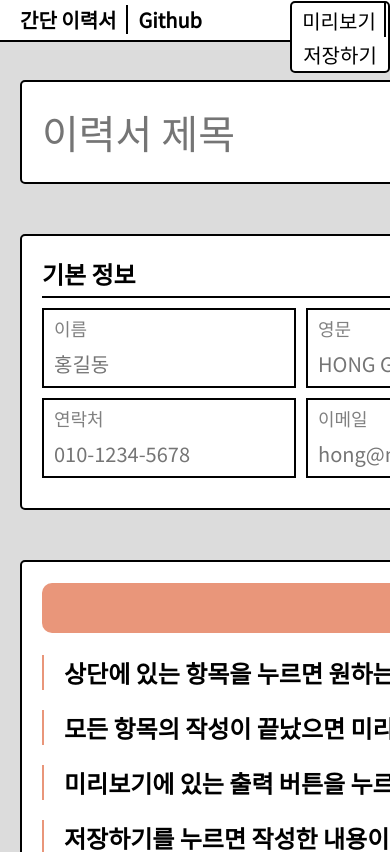
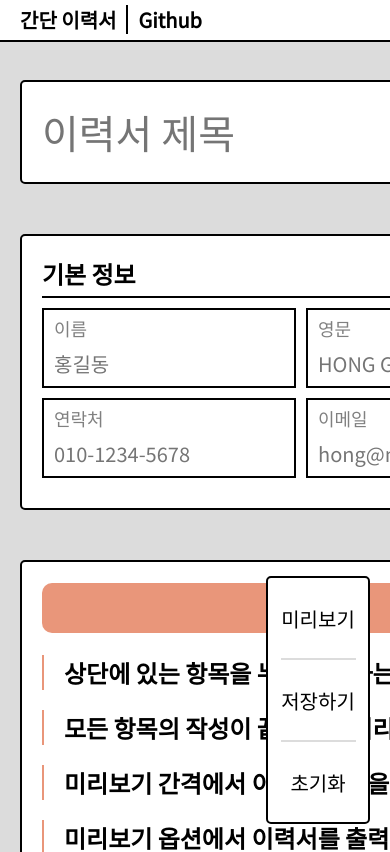
Before and after one commit to wnalsals123/Resume_Project, a React (Create React App) app in the folder resume/: page / in a window 390 px wide. Shown: the top 852 px of the page. Built offline with nearby package versions, Linux system fonts and the light colour scheme.

Commit message:
유효성 검사, 초기화, 모바일 대응

```diff
--- a/resume/src/App.css
+++ b/resume/src/App.css
@@ -87,6 +87,11 @@
   position: absolute;
   top: 5px;
   left: 20px;
+}
+
+.siteBanner b:hover {
+  color: #E9967A;
+  cursor: pointer;
 }
 
 .siteBanner a {
@@ -564,27 +569,13 @@ input:-webkit-autofill {
   width: 120px;
 }
 
-@media ( max-width: 1240px ) {
+@media ( max-width: 1500px ) {
   .ResumeCompleted {
-    top: 1px;
-    left: 290px;
-    margin: 0;
+    top: initial;
+    left: initial;
+    bottom: 0;
+    right: 0;
+    margin: 0 20px 20px 0;
     z-index: 9999;
   }
-
-  .ResumeCompleted button {
-    display: inline-block;
-    height: 34px;
-    margin: 0 5px;
-  }
-
-  .ResumeCompleted button:nth-child(1) {
-    border-right: 2px solid black;
-    padding-right: 5px;
-    margin-right: 0;
-  }
-
-  .ResumeCompleted hr {
-    display: none;
-  }
 }
--- a/resume/src/App.js
+++ b/resume/src/App.js
@@ -3,8 +3,21 @@ import {
   TopBanner, Title, BasicInfo, Education, Career, Certificate, LanguageStudy,
   Internship, EmploymentPre, Introduction, ResumeBottom, ResumeCompleted
 } from 'components'
+import { useEffect } from 'react';
 
 function App() {
+  // 유저 데이터 유효성 확인
+  useEffect(()=>{
+    const validation = localStorage.getItem("dataValidation")
+    if(localStorage.length === 0) return;
+    else if(validation === "v1") return;
+    else {
+      alert("유효하지 않은 데이터로 이력서를 초기화합니다!")
+      localStorage.clear()
+      localStorage.setItem('dataValidation', 'v1')
+      window.location.replace("/")
+    }
+  }, [])
   // 이력서 웹페이지 렌더링
   return (
     <div>
--- a/resume/src/components/Bottom/ResumeBottom.js
+++ b/resume/src/components/Bottom/ResumeBottom.js
@@ -4,8 +4,10 @@ const ResumeBottom = () => {
       <h1>간단 이력서 간단 사용 설명서</h1>
       <h2>상단에 있는 항목을 누르면 원하는 항목을 추가할 수 있어요.</h2>
       <h2>모든 항목의 작성이 끝났으면 미리보기로 확인할 수 있어요.</h2>
-      <h2>미리보기에 있는 출력 버튼을 누르면 인쇄할 수 있어요.</h2>
+      <h2>미리보기 간격에서 이력서 간격을 표시 및 조정할 수 있어요.</h2>
+      <h2>미리보기 옵션에서 이력서를 출력, 파일로 저장할 수 있어요.</h2>
       <h2>저장하기를 누르면 작성한 내용이 저장돼요.</h2>
+      <h2>초기화를 누르면 이력서 내요일 초기화돼요.</h2>
     </div>
   )
 }
--- a/resume/src/components/Bottom/ResumeCompleted.js
+++ b/resume/src/components/Bottom/ResumeCompleted.js
@@ -6,6 +6,20 @@ const ResumeCompleted = () => {
   const { addEdu, addCar, addCer, addLan, addInter } = useContext(AddContext)
   const preview = useRef();
   let UserData
+
+  const initConfirm = (message = null) => {
+    if (window.confirm(message)) {
+      console.log("초기화")
+      localStorage.clear()
+      window.location.replace("/")
+    } else {
+      console.log("초기화 취소")
+    }
+  };
+
+  const initialization = () => {
+    initConfirm("이력서가 저장된 데이터가 삭제됩니다.\n정말로 초기화하시겠습니까?");
+  }
 
   const initPreview = () => {
     UserData = getValues( addEdu, addCar, addCer, addLan, addInter )
@@ -26,6 +40,8 @@ const ResumeCompleted = () => {
       <button onMouseDown={initPreview} onClick={opnePreview}>미리보기</button>
       <hr/>
       <button onMouseDown={initPreview} onClick={saveResume}>저장하기</button>
+      <hr/>
+      <button onClick={initialization}>초기화</button>
     </div>
   )
 }
--- a/resume/src/components/Data/UserData.js
+++ b/resume/src/components/Data/UserData.js
@@ -163,6 +163,7 @@ const postValues = (UserData) => {
   localStorage.setItem('internshipValue', JSON.stringify(UserData[i++]))
   localStorage.setItem('employmentPreValue', JSON.stringify(UserData[i++]))
   localStorage.setItem('introductionValue', JSON.stringify(UserData[i]))
+  localStorage.setItem('dataValidation', 'v1')
 }
 
 export { getValues, postValues }
--- a/resume/src/components/Result/Preview.css
+++ b/resume/src/components/Result/Preview.css
@@ -647,3 +647,29 @@
 .marginBox button:active {
   background-color: gainsboro;
 }
+
+@media ( max-width: 1050px ) {
+  .PreviewLayout {
+    top: 1cm;
+    left: 0;
+    right: initial;
+    margin-right: 0;
+  }
+
+  .PreviewCompleted {
+    top: 1cm;
+    left: initial;
+    right: 0;
+    margin: 0;
+  }
+
+  .pageLine {
+    right: 0;
+    z-index: 9999;
+  }
+
+  .marginBox {
+    width: 57px;
+    left: -57px;
+  }
+}
--- a/resume/src/components/Result/Preview.js
+++ b/resume/src/components/Result/Preview.js
@@ -449,11 +449,11 @@ const Preview = () => {
       setLayoutViewText("숨김")
     }
   }
-  // 이미지 변환
+  // 출력
   const print = () => {
     window.print()
   }
-
+  // 이미지 변환
   const onSaveAs = (uri, filename) => {
     var link = document.createElement('a');
     document.body.appendChild(link);
@@ -596,6 +596,7 @@ const Preview = () => {
   }
   // 미리보기 페이지 렌더링
   return (
+    <div>
       <div className="previewPage" id='미리보기'>
         {ResumeTitleTab(basicValue)}
         {BasicInfoTab(basicValue, uesrImg, basicMargin, baiscMarginChange, layoutView)}
@@ -619,8 +620,8 @@ const Preview = () => {
           {previewHeight > (1285 * 8) && <div className='pageNumber'>page9</div>}
           {previewHeight > (1285 * 9) && <div className='pageNumber'>page10</div>}
         </div>
-
-      <div className='PreviewCompleted no-print'>
+      </div>
+      <div className='PreviewCompleted no-print' >
           <span>옵션</span>
           <div className='printBtn buttonFilter' data-tooltip-text="인쇄"><button onClick={print}></button></div>
           <hr />
--- a/resume/src/components/Top/TopBanner.js
+++ b/resume/src/components/Top/TopBanner.js
@@ -34,7 +34,7 @@ const TopBanner = () => {
       }
     }
   }, [])
-
+  // 이력서 항목 이벤트
   const resumeLists = [
     { id: 0, class: "ResumeLi", name: "학력" },
     { id: 1, class: "ResumeLi", name: "경력" },
@@ -45,7 +45,6 @@ const TopBanner = () => {
     { id: 6, class: "ResumeLi", name: "자기소개서" },
   ]
 
-  // // 이력서 항목 이벤트
   const LibtuClik = (key) => {
     let element = document.getElementById("listBtn" + key)
     element.className = element.className === "ResumeLi" ? "ResumeLi Clik" : "ResumeLi"
@@ -56,13 +55,17 @@ const TopBanner = () => {
   const ResumeListCreate = resumeLists.map((item) => (
     <li className={item.class} onClick={() => LibtuClik(item.id)} key={item.id} id={"listBtn" + item.id}>{item.name}</li>
   ))
+  // 페이지 새로고침
+  const refresh = () => {
+    window.location.replace("/")
+  }
   // 탑 배너
   return (
     <div className='ResumeTopHeader' style={{ zIndex: 110 }}>
       <div className="ResumeTop">
         {/* 사이트 배너 */}
         <div className="siteBanner">
-          <b style={{ paddingRight: "10px", borderRight: "2px solid black" }}>간단 이력서</b>
+          <b onClick={refresh} style={{ paddingRight: "10px", borderRight: "2px solid black" }}>간단 이력서</b>
           <a className="ToGitLink"
             href="https://github.com/wnalsals123/Resume_Project"
             target="_blank"
```
Lines whose indentation alone changed are shown as unchanged.
